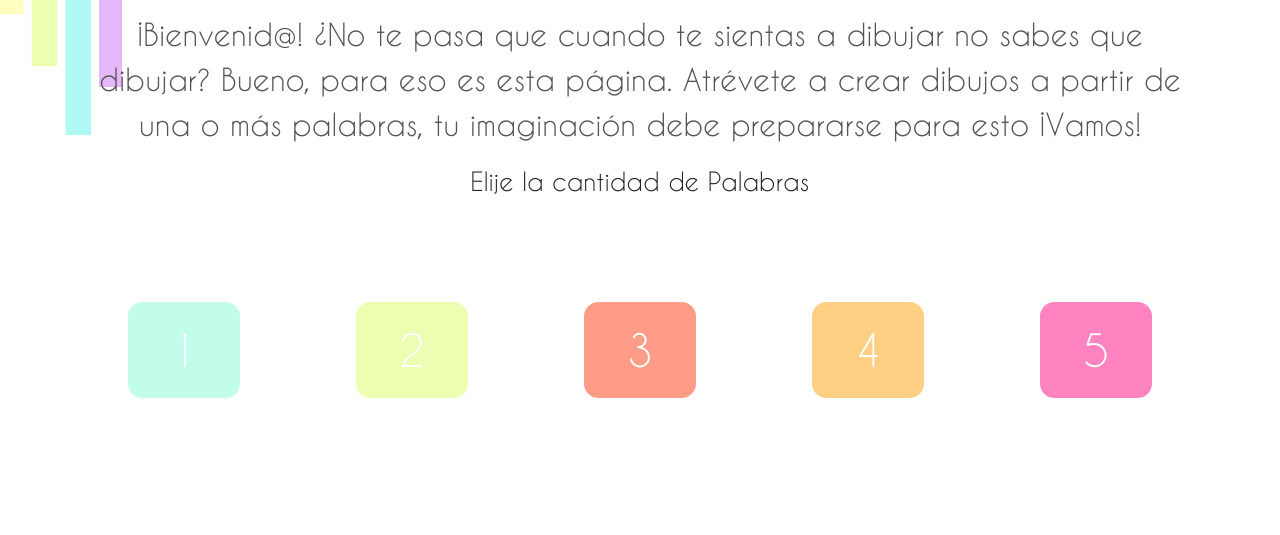
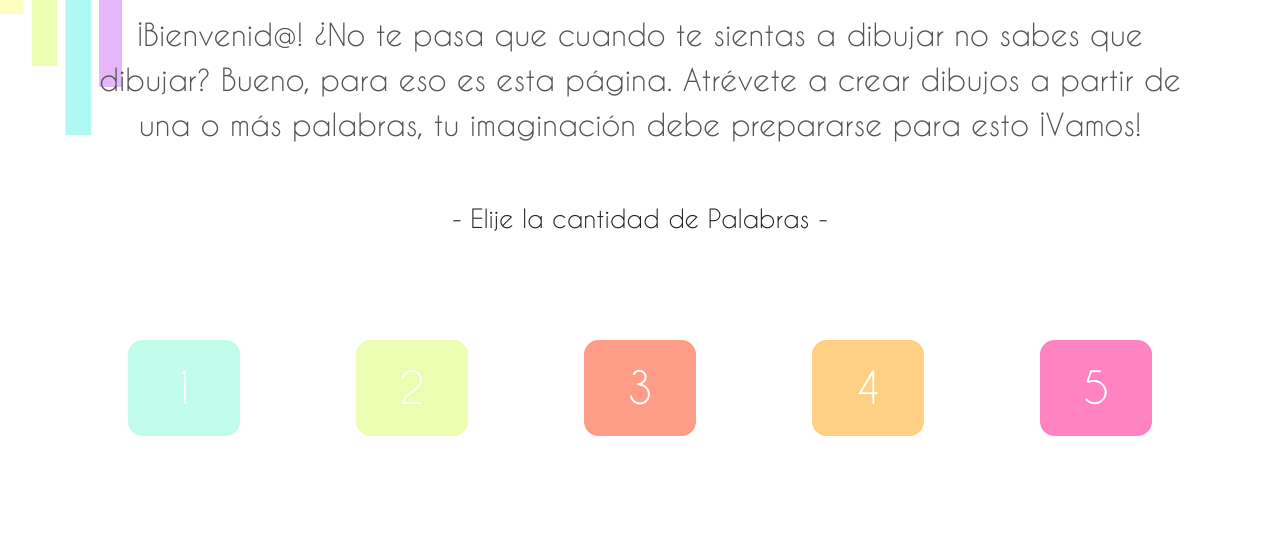
Before and after one commit to Villegas-06/PADY, a plain HTML site: page index.html in a window 1280 px wide. Shown: the part 265-800 px from the top of the page. Drawn offline with nearby package versions, Linux system fonts and the light colour scheme.

Commit message:
Identificador y salto de línea

```diff
--- a/index.html
+++ b/index.html
@@ -31,7 +31,8 @@
 
       <div>
         <p class="text-center" style="font-size: 25px">
-          Elije la cantidad de Palabras
+          <br>
+          - Elije la cantidad de Palabras -
         </p>
       </div>
 
```
